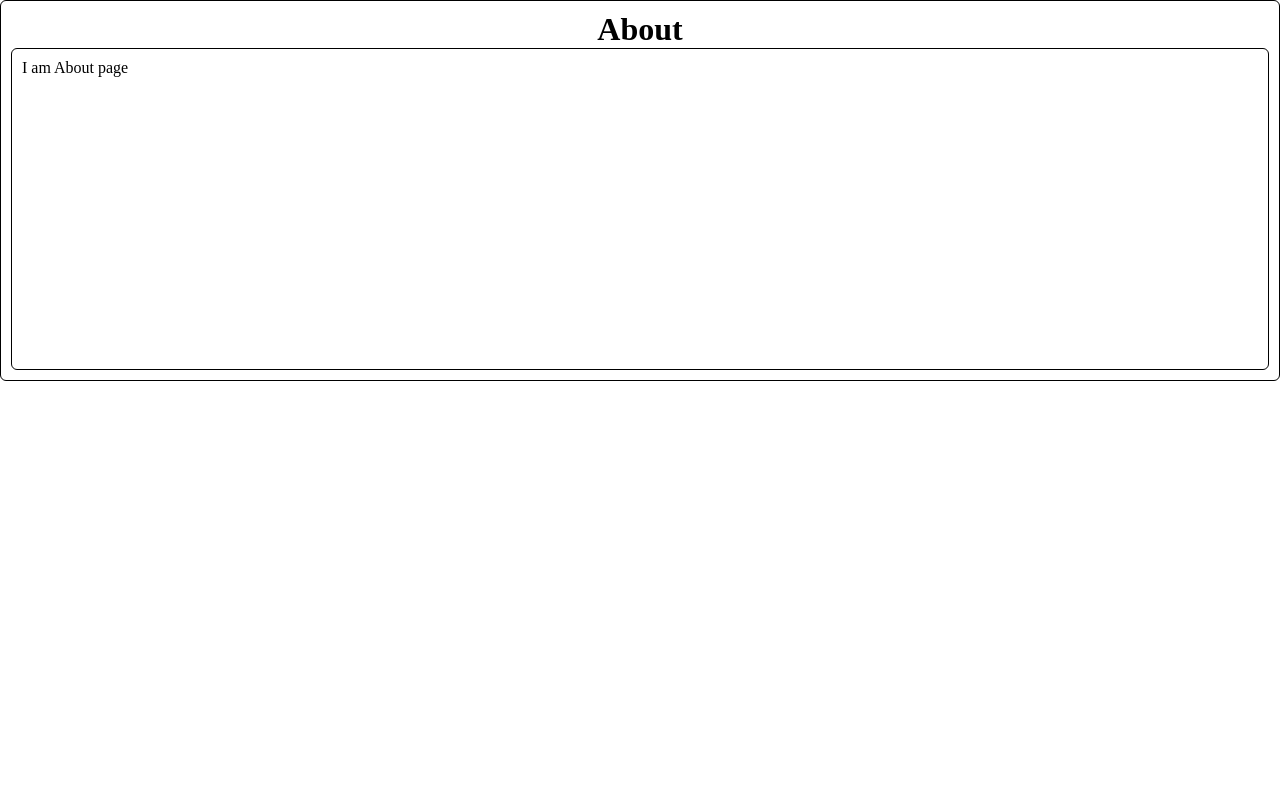
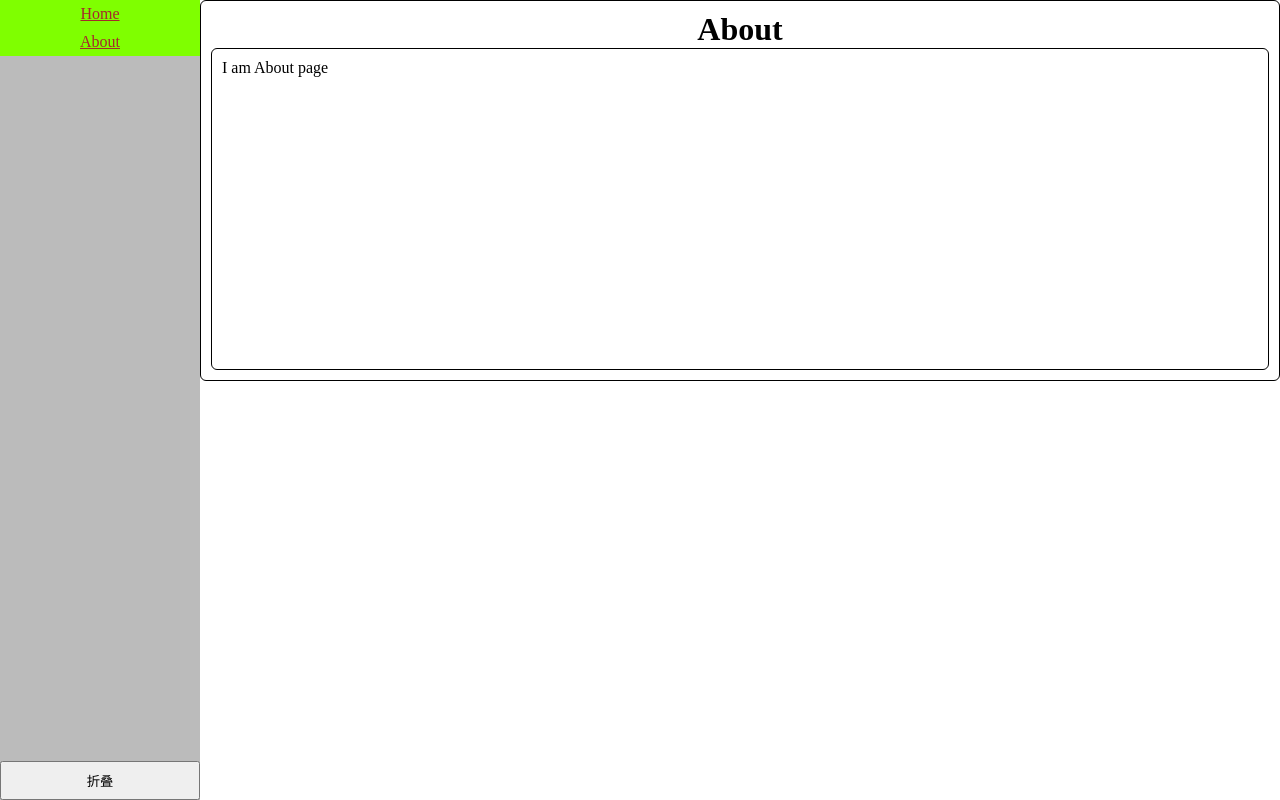
Before and after one commit to GitHubJiKe/react-demo, a React (Vite) app: page /about in a window 1280 px wide. Built offline with nearby package versions, Linux system fonts and the light colour scheme.

Commit message:
add layout

```diff
--- a/package.json
+++ b/package.json
@@ -5,7 +5,8 @@
   "main": "index.js",
   "scripts": {
     "test": "echo \"Error: no test specified\" && exit 1",
-    "start": "parcel index.html"
+    "start": "parcel index.html",
+    "build": "parcel build index.html --out-dir bundle"
   },
   "repository": {
     "type": "git",
--- a/src/App.scss
+++ b/src/App.scss
@@ -8,3 +8,15 @@ body,
   width: 100%;
   background-color: white;
 }
+
+.layout {
+  display: flex;
+  flex-direction: row;
+  position: absolute;
+  width: 100%;
+  height: 100%;
+  .right-box {
+    flex: 5;
+    min-width: 600px;
+  }
+}
--- a/src/App.tsx
+++ b/src/App.tsx
@@ -1,7 +1,28 @@
 import React from "react";
 import "./App.scss";
 import Pages from "./Pages";
+import SideBar from "./Components/SideBar";
+import { BrowserRouter } from "react-router-dom";
+import { IMenuItem } from "./Components/SideBar/Components/MenuItem";
+
+const menus: IMenuItem[] = [
+  { text: "Home", path: "/" },
+  { text: "About", path: "/about" },
+];
 
 export default function App() {
-  return <Pages />;
+  const onMenuItemClick = (item: IMenuItem) => {
+    console.log(item);
+  };
+
+  return (
+    <BrowserRouter>
+      <div className="layout">
+        <SideBar menus={menus} onItemClick={onMenuItemClick} />
+        <div className="right-box">
+          <Pages />
+        </div>
+      </div>
+    </BrowserRouter>
+  );
 }
--- /dev/null
+++ b/src/Components/SideBar/Components/MenuItem/index.tsx
@@ -0,0 +1,42 @@
+import React from "react";
+import { useLocation } from "react-router-dom";
+import "./style.scss";
+
+export interface IMenuItem {
+  text: string;
+  path?: string;
+}
+
+interface IMenuItemProps {
+  data: IMenuItem;
+  onClick?(): void;
+}
+
+const MenuItem = ({ data: { text, path }, onClick }: IMenuItemProps) => {
+  const location = useLocation();
+
+  const getMenuItemClassName = () => {
+    return location.pathname === path ? "menu-item-active" : "menu-item";
+  };
+
+  const handleClick = (e: any) => {
+    e.stopPropagation();
+    onClick && onClick();
+  };
+
+  if (path) {
+    return (
+      <a className={getMenuItemClassName()} href={path} onClick={handleClick}>
+        {text}
+      </a>
+    );
+  }
+
+  return (
+    <div className={getMenuItemClassName()} onClick={handleClick}>
+      {text}
+    </div>
+  );
+};
+
+export default MenuItem;
--- /dev/null
+++ b/src/Components/SideBar/Components/MenuItem/style.scss
@@ -0,0 +1,27 @@
+$hight-light-color: chartreuse;
+
+@mixin active {
+  color: brown;
+  background-color: $hight-light-color;
+}
+@mixin unactive {
+  color: white;
+  background-color: blue;
+}
+@mixin item {
+  width: auto;
+  padding: 5px 0;
+  text-align: center;
+  display: block;
+}
+.menu-item {
+  @include item();
+  @include unactive();
+  &:hover {
+    @include active();
+  }
+  &-active {
+    @include item();
+    @include active();
+  }
+}
--- /dev/null
+++ b/src/Components/SideBar/index.tsx
@@ -0,0 +1,41 @@
+import React, { useState } from "react";
+import MenuItem, { IMenuItem } from "./Components/MenuItem";
+import "./style.scss";
+
+export interface ISideBarProps {
+  menus: IMenuItem[];
+  onItemClick?(item: IMenuItem): void;
+}
+
+export default ({ menus, onItemClick }: ISideBarProps) => {
+  const [opened, setOpened] = useState(true);
+
+  const handleItemClick = (item: IMenuItem) => {
+    onItemClick && onItemClick(item);
+  };
+
+  const handleBtnClick = () => setOpened(!opened);
+
+  const getSideBarClassName = () => {
+    return opened ? "common-sidebar-opened" : "common-sidebar-closed";
+  };
+
+  return (
+    <div className="common-sidebar">
+      <div className={getSideBarClassName()}>
+        <div className="menus">
+          {menus.map((m) => (
+            <MenuItem
+              data={m}
+              key={m.text}
+              onClick={() => handleItemClick(m)}
+            />
+          ))}
+        </div>
+        <button className="sidebar-btn" onClick={handleBtnClick}>
+          折叠
+        </button>
+      </div>
+    </div>
+  );
+};
--- /dev/null
+++ b/src/Components/SideBar/style.scss
@@ -0,0 +1,26 @@
+.common-sidebar {
+  height: 100%;
+  @mixin sidebar {
+    background-color: #bbbbbb;
+    display: flex;
+    flex-direction: column;
+  }
+  &-opened {
+    @include sidebar();
+    width: 200px;
+    height: 100%;
+  }
+  &-closed {
+    @include sidebar();
+    width: 100px;
+    height: 100%;
+  }
+  .menus {
+    flex: 23;
+  }
+
+  .sidebar-btn {
+    flex: 1;
+    position: relative;
+  }
+}
--- a/src/Pages/index.tsx
+++ b/src/Pages/index.tsx
@@ -1,14 +1,12 @@
 import React from "react";
-import { Switch, Route, Redirect, BrowserRouter } from "react-router-dom";
+import { Switch, Route, Redirect } from "react-router-dom";
 import Home from "./Home";
 import About from "./About";
 
 export default () => (
-  <BrowserRouter>
-    <Switch>
-      <Route component={Home} path="/" exact />
-      <Route component={About} path="/about" />
-      <Redirect to="/" />
-    </Switch>
-  </BrowserRouter>
+  <Switch>
+    <Route component={Home} path="/" exact />
+    <Route component={About} path="/about" />
+    <Redirect to="/" />
+  </Switch>
 );
```
Also changed, not shown: 1 other file (tests, documents, lock files or other folders).
